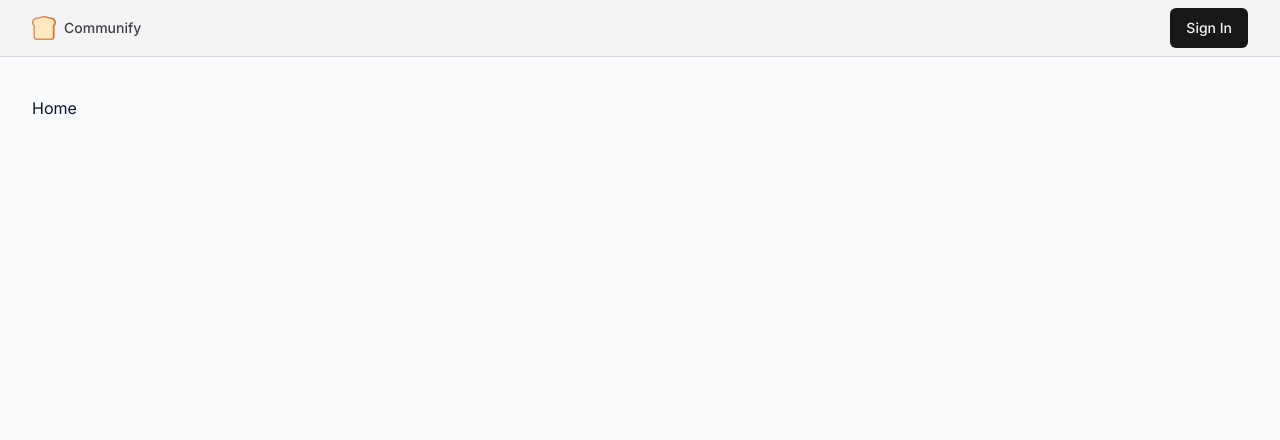
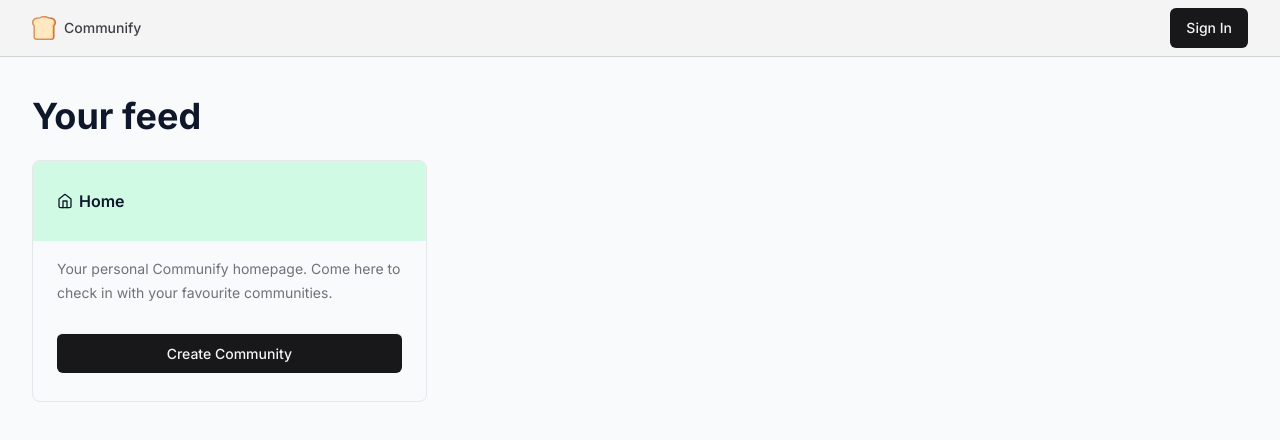
Before and after one commit to ShamanthOP/communify, a Next.js app: page / in a window 1280 px wide. Shown: the top 440 px of the page. Built offline with nearby package versions, Linux system fonts and the light colour scheme; no server answers.

Commit message:
Home page and Create community page layout

```diff
--- /dev/null
+++ b/src/app/c/create/page.tsx
@@ -0,0 +1,62 @@
+"use client";
+
+import { Button } from "@/components/ui/Button";
+import { Input } from "@/components/ui/Input";
+import { useMutation } from "@tanstack/react-query";
+import axios from "axios";
+import { useRouter } from "next/navigation";
+import { useState } from "react";
+
+export default function CommunityCreationPage() {
+    const router = useRouter();
+    const [input, setInput] = useState("");
+
+    // const {} = useMutation({
+    //     mutationFn: async () => {
+    //         const payload = {
+
+    //         }
+    //         const {data} = await axios.post("/api/community", payload)
+    //     }
+    // })
+
+    return (
+        <div className="container flex items-center h-full max-w-3xl mx-auto">
+            <div className="relative bg-white w-full h-fit p-4 rounded-lg space-y-6">
+                <div className="flex items-center justify-between">
+                    <h1 className="text-xl font-semibold">
+                        Create a Community
+                    </h1>
+                </div>
+
+                <hr className="bg-zinc-500 h-px" />
+
+                <div>
+                    <p className="text-lg font-medium">Name</p>
+                    <p className="text-xs pb-2">
+                        Community names including capitalization cannot be
+                        changed.
+                    </p>
+                </div>
+
+                <div className="relative">
+                    <p className="absolute text-sm left-0 w-8 inset-y-0 grid place-items-center text-zinc-400">
+                        c/
+                    </p>
+                    <Input
+                        value={input}
+                        onChange={(e) => setInput(e.target.value)}
+                        className="pl-6"
+                    />
+                </div>
+
+                <div className="flex justify-end gap-4">
+                    <Button variant={"subtle"} onClick={() => router.back()}>
+                        Cancel
+                    </Button>
+                    <Button>Create Community</Button>
+                </div>
+            </div>
+        </div>
+    );
+}
--- a/src/app/page.tsx
+++ b/src/app/page.tsx
@@ -1,3 +1,41 @@
+import { buttonVariants } from "@/components/ui/Button";
+import { HomeIcon } from "lucide-react";
+import Link from "next/link";
+
 export default function Home() {
-    return <div>Home</div>;
+    return (
+        <>
+            <h1 className="font-bold text-3xl md:text-4xl">Your feed</h1>
+            <div className="grid grid-cols-1 md:grid-cols-3 gap-y-4 md:gap-x-4 py-6">
+                {/* Feed */}
+
+                {/* Community info */}
+                <div className="overflow-hidden h-fit rounded-lg border border-gray-200 order-first md:order-last">
+                    <div className="bg-emerald-100 px-6 py-4">
+                        <p className="font-semibold py-3 flex items-center gap-1.5">
+                            <HomeIcon className="w-4 h-4" />
+                            Home
+                        </p>
+                    </div>
+
+                    <div className="-my-3 divide-y divide-gray-100 px-6 py-4 text-sm leading-6">
+                        <div className="flex justify-between gap-x-4 py-3">
+                            <p className="text-zinc-500">
+                                Your personal Communify homepage. Come here to
+                                check in with your favourite communities.
+                            </p>
+                        </div>
+                        <Link
+                            href={"/c/create"}
+                            className={buttonVariants({
+                                className: "w-full mt-4 mb-6",
+                            })}
+                        >
+                            Create Community
+                        </Link>
+                    </div>
+                </div>
+            </div>
+        </>
+    );
 }
```
